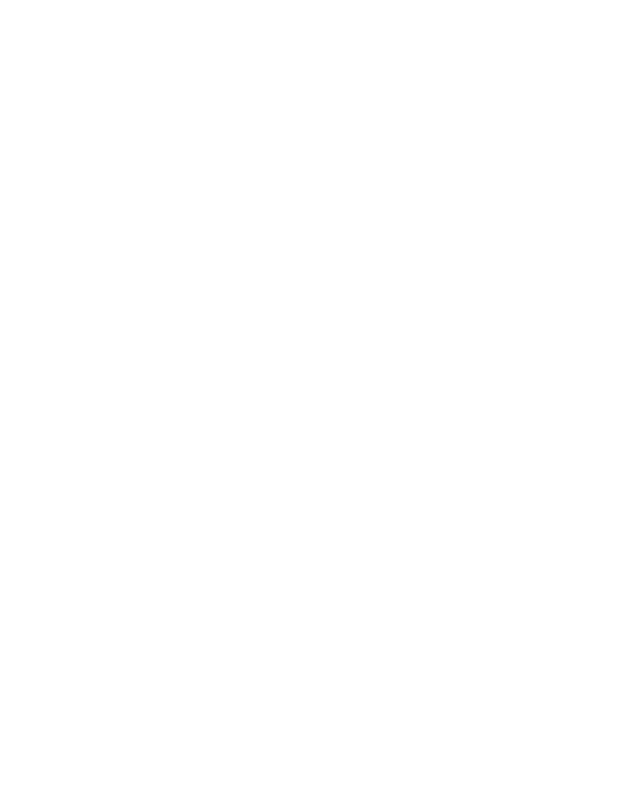
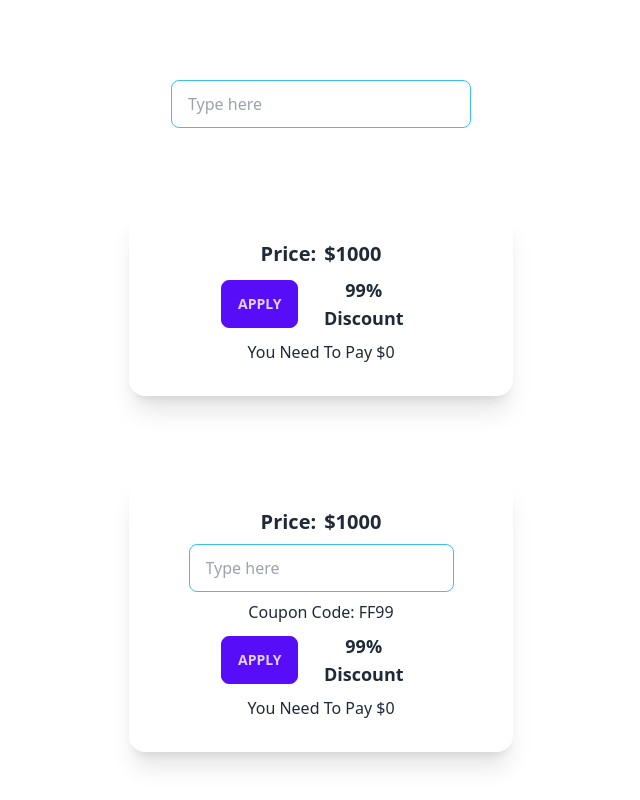
Before and after one commit to NHossen/Discount-Price, a plain HTML site: page index.html in a window 1280 px wide. Shown: the whole page, without its empty margins (319-959 px from the left). Drawn offline with nearby package versions, Linux system fonts and the light colour scheme.

Commit message:
discount price landing page created

```diff
--- a/index.html
+++ b/index.html
@@ -4,8 +4,66 @@
     <meta charset="UTF-8">
     <meta name="viewport" content="width=device-width, initial-scale=1.0">
     <title>Discount Page</title>
+    <link href="https://cdn.jsdelivr.net/npm/daisyui@3.5.1/dist/full.css" rel="stylesheet" type="text/css" />
+    <script src="https://cdn.tailwindcss.com"></script>
 </head>
 <body>
+    <!-- Header -->
+    <header>
 
+    </header>
+    <!-- Main -->
+    <main>
+        <div class="w-[300px] mx-auto my-20">
+            <input type="text" placeholder="Type here" class="input input-bordered input-info w-full max-w-xs" />
+        </div>
+
+        <!-- Discount Section -->
+        <section>
+
+            <div class="flex justify-center flex-col items-center gap-20">
+
+                 <!-- Simple Discount -->
+                   <div>
+                       <div class="card w-96 bg-base-100 shadow-xl">
+                           <div class="card-body items-center text-center">
+                             <h2 class="card-title">Price:<p>$<span id="main-price">1000</span></p></h2>
+
+                             <div class="w-[200px] flex items-center gap-2">
+                               <button class="btn btn-primary">Apply</button>
+                               <h1 class="text-lg font-bold">99% Discount</h1>
+                             </div>
+                             <p>You Need To Pay $<span id="you-pay">0</span></p>
+
+                           </div>
+                         </div>
+                   </div>
+                   <!-- Confusion Discount -->
+                   <div>
+                       <div class="card w-96 bg-base-100 shadow-xl">
+
+                           <div class="card-body items-center text-center">
+                            <h2 class="card-title">Price:<p>$<span id="main-price">1000</span></p></h2>
+                             <!-- Input Discount -->
+                             <div>
+                               <input type="text" placeholder="Type here" class="input input-bordered input-info w-full max-w-xs" />
+                             </div>
+
+                             <p>Coupon Code:<span> FF99</span></p>
+                             <div class="w-[200px] flex items-center gap-2">
+                                <button class="btn btn-primary">Apply</button>
+                                <h1 class="text-lg font-bold">99% Discount</h1>
+                              </div>
+                              <p>You Need To Pay $<span id="you-pay">0</span></p>
+                           </div>
+                         </div>
+                   </div>
+            </div>
+        </section>
+    </main>
+    <script>
+
+
+    </script>
 </body>
 </html>
--- /dev/null
+++ b/tailwind.config.js
@@ -0,0 +1,8 @@
+/** @type {import('tailwindcss').Config} */
+module.exports = {
+    content: ["./src/**/*.{html,js}"],
+    theme: {
+      extend: {},
+    },
+    plugins: [],
+  }
```
Also changed, not shown: Eammu-dis.html (added, +48 -0 lines).
